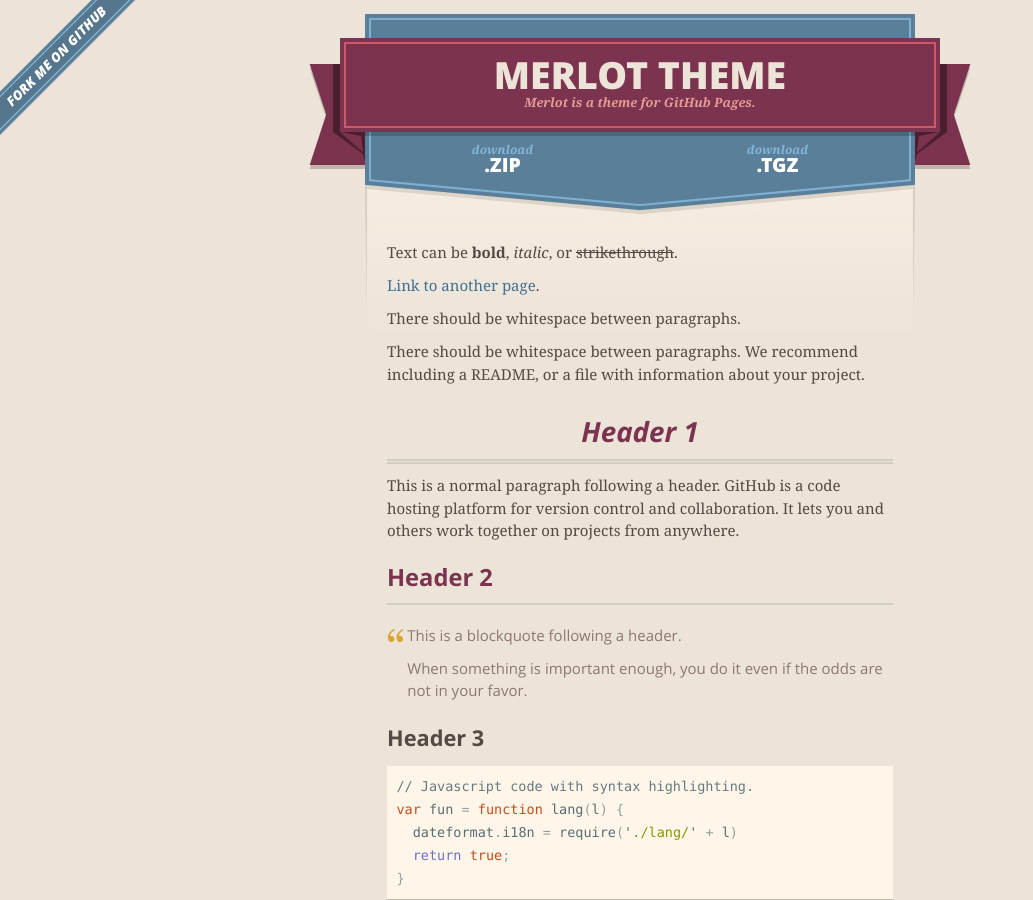
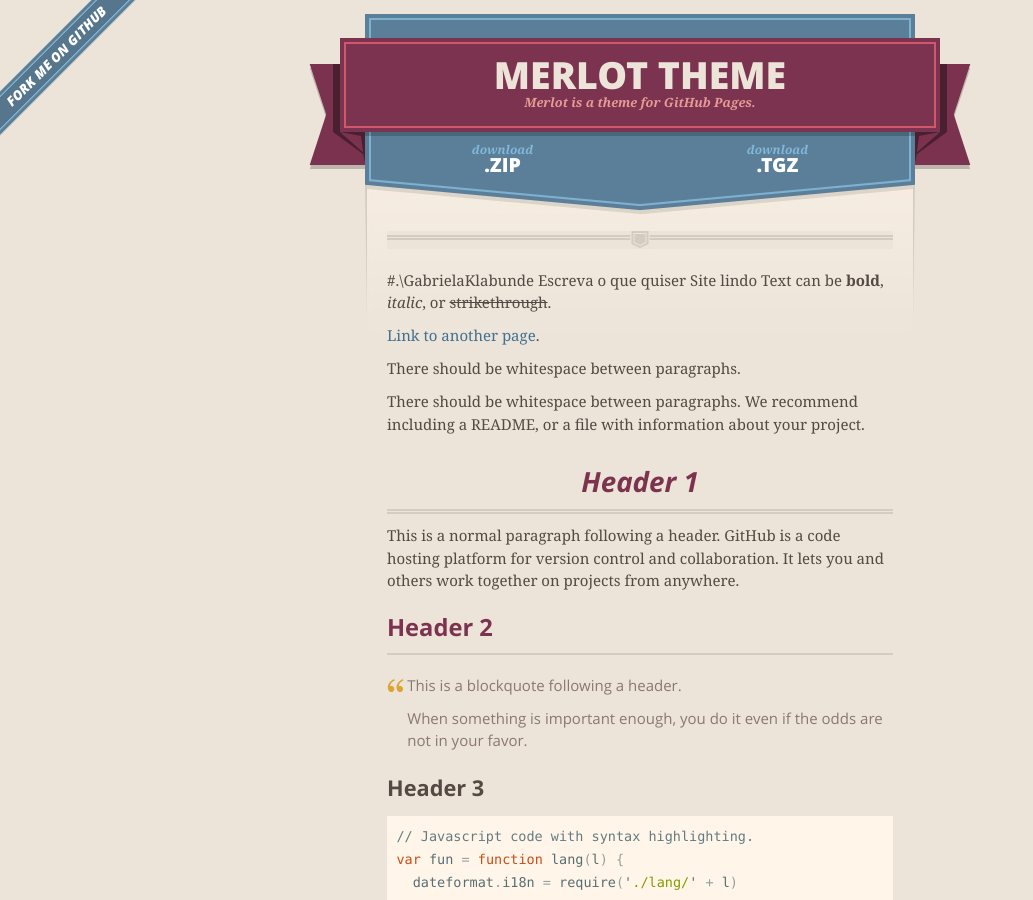
Before and after one commit to GabrielaKlabunde/GabrielaKlabunde.github.io, a Jekyll site: the page built from index.md, in a window 1280 px wide and 900 px high. Shown: the whole window, without its empty margins (0-1033 px from the left). Built offline with Jekyll 4.4.1, drawn with Linux system fonts in a browser that asks for light colours.

Commit message:
Update index.md

```diff
--- a/index.md
+++ b/index.md
@@ -2,6 +2,10 @@
 layout: default
 ---
 
+---
+#.\GabrielaKlabunde
+Escreva o que quiser
+Site lindo
 Text can be **bold**, _italic_, or ~~strikethrough~~.
 
 [Link to another page](./another-page.html).
```
